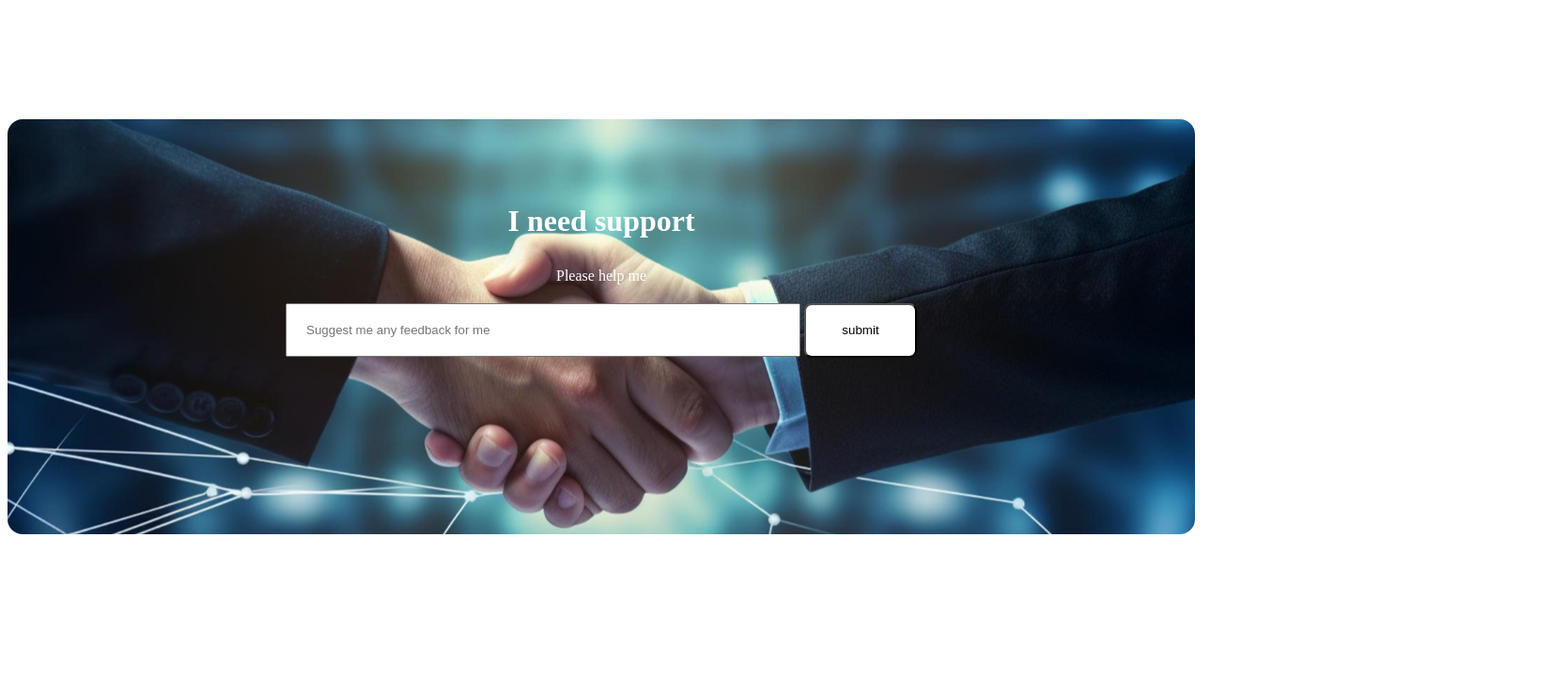
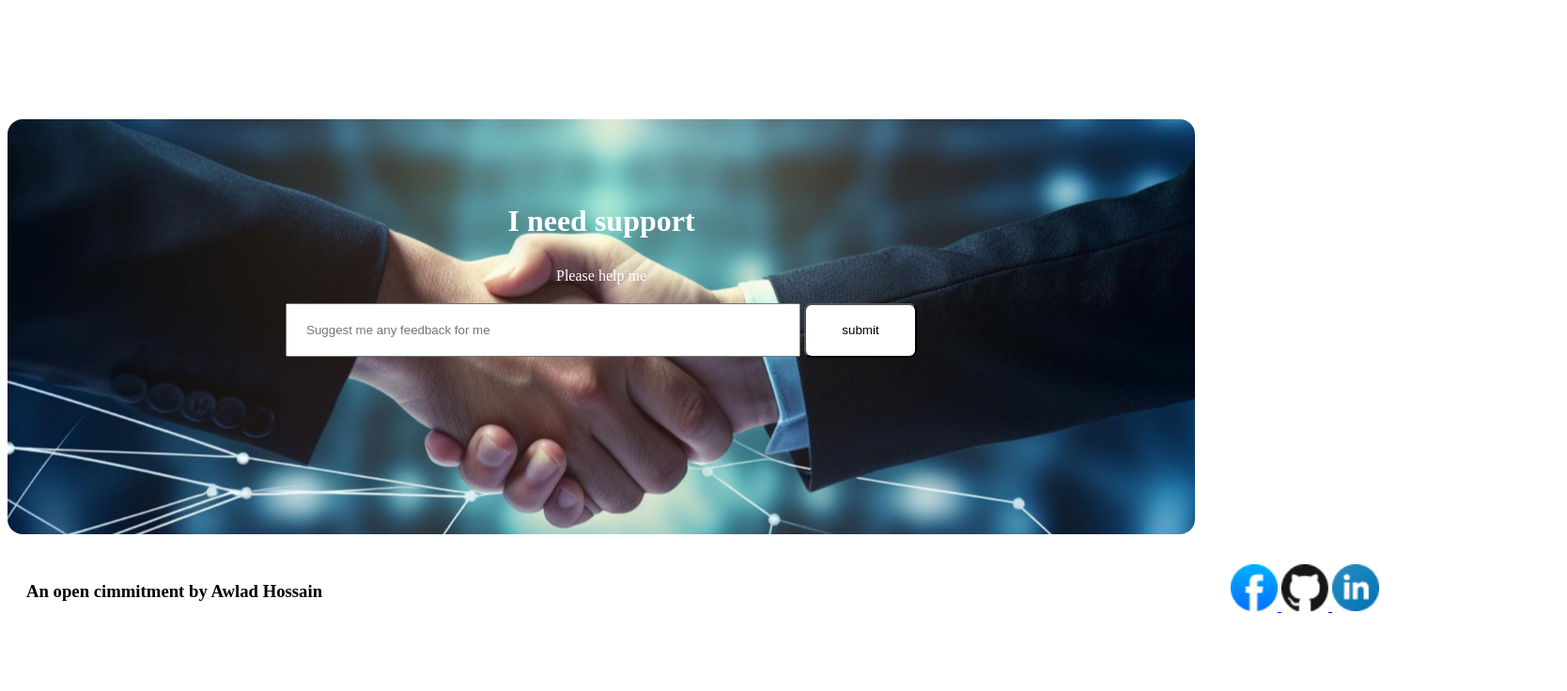
Before and after one commit to nafisha-hossain/Assignment-1, a plain HTML site: page index.html in a window 1280 px wide. Shown: the part 2817-3553 px from the top of the page at 94% size, 1668 px wide, since content can reach past the window. Before the commit the page ends 3394 px from the top, so only its background shows below. Drawn offline with Linux system fonts and the light colour scheme; a web font is replaced by a local one.

Commit message:
first commit

```diff
--- a/index.html
+++ b/index.html
@@ -132,7 +132,22 @@
                 <input class="init" type="submit" value="submit">
             </form>
         </section>
-
+        <div class="txt">
+            <div>
+                <h3>An open cimmitment by Awlad Hossain</h3>
+            </div>
+            <div>
+                <a href="https://www.facebook.com/" target="_blank" class="button">
+                    <img src="assets/facebook.png" alt="Facebook" width="50" height="50">
+                </a>
+                <a href="https://github.com/" target="_blank" class="button">
+                    <img src="assets/github.png" alt="GitHub" width="50" height="50">
+                </a>
+                <a href="https://www.linkedin.com/login" target="_blank" class="button">
+                    <img src="assets/linkedin-icon 1.png" alt="Linkedin" width="50" height="50">
+                </a>
+            </div>
+        </div>
     </footer>
 </body>
 
--- a/styles/style.css
+++ b/styles/style.css
@@ -247,7 +247,6 @@ main {
   background-color: rgba(0, 0, 0, 0.7);
   padding: 64px 48px 64px 48px;
   /* margin: auto auto auto auto; */
-
 }
 
 .foot>h1,
@@ -270,3 +269,14 @@ main {
   height: 58px;
   padding: 17px 20px 17px 20px;
 }
+.txt
+{
+  display: flex;
+  justify-content: space-between;
+  width: 1440px;
+height: 100px;
+left: 0;
+top: 5145px;
+align-items: flex-start;
+padding: 32px 200px 32px 20px;
+}
```
Lines whose indentation alone changed are shown as unchanged.
